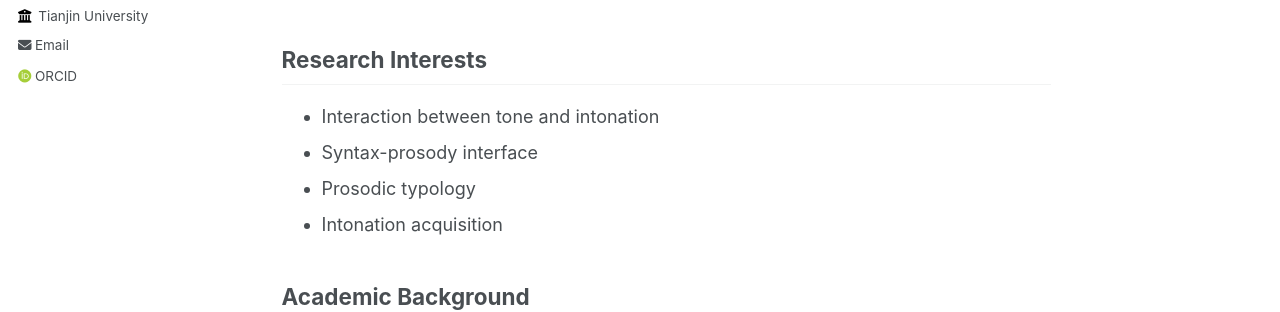
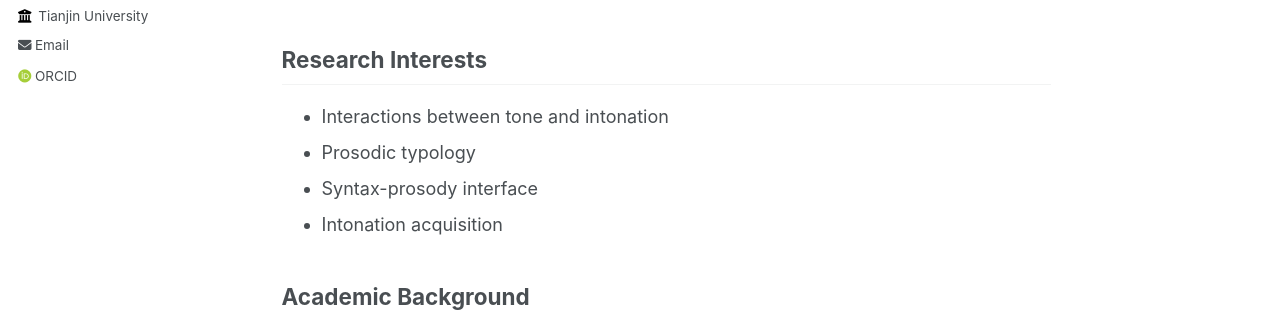
Before and after one commit to litonglinguistics/litonglinguistics.github.io, a Jekyll site: the page built from _pages/about.md, in a window 1280 px wide and 1333 px high. Shown: the part 395-707 px from the top of the window. Built offline with Jekyll 4.4.1, drawn with Linux system fonts in a browser that asks for light colours; some web fonts are replaced.

Commit message:
Update about.md

```diff
--- a/_pages/about.md
+++ b/_pages/about.md
@@ -14,9 +14,9 @@ I'm an incoming PhD student at Department of Chinese and Bilingual Studies, The
 My master's research focuses on L2 and L3 intonation aqcuisition. Currently, I'm particularly fascinated by the variability and invariability of prosody across tonal and non-tonal languages, as well as how those covaring prosodic cues contribute to our processing of tone and intonation.
 
 ## Research Interests
-- Interaction between tone and intonation
+- Interactions between tone and intonation
+- Prosodic typology
 - Syntax-prosody interface
-- Prosodic typology
 - Intonation acquisition
 
 
```
